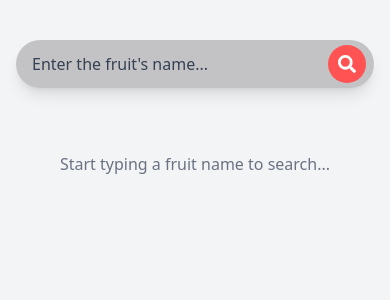
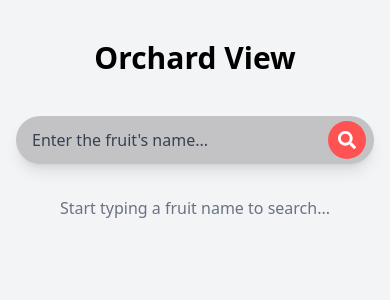
Before and after one commit to deep10dr/OrchardView, a Next.js app: page /fruits in a window 390 px wide. Shown: the top 300 px of the page. Built offline with nearby package versions, Linux system fonts and the light colour scheme.

Commit message:
Add some features in page in fruits

```diff
--- a/src/app/fruits/page.tsx
+++ b/src/app/fruits/page.tsx
@@ -44,6 +44,7 @@ export default function Page() {
       );
 
       const data = res.data as Details[];
+
       if (!data.length) {
         setError("No results found.");
       } else {
@@ -57,13 +58,17 @@ export default function Page() {
   }, [query]);
 
   return (
-    <div className="w-full min-h-screen bg-gray-100 flex flex-col items-center py-10 px-4">
+    <div className="w-full min-h-screen bg-gray-100 flex flex-col items-center py-10 px-4 gap-6">
+      {/* Title */}
+      <p className="text-center font-bold text-3xl mb-4">Orchard View</p>
+
       {/* Search Box */}
-      <div className="flex h-12 rounded-3xl gap-2 items-center bg-black/20 px-2 shadow-lg mb-6 w-full max-w-xl">
+      <div className="flex h-12 rounded-3xl gap-2 items-center bg-black/20 px-2 shadow-lg w-full max-w-xl">
         <input
           ref={inputRef}
           type="text"
           placeholder="Enter the fruit's name..."
+          aria-label="Search input"
           className="flex-grow bg-transparent text-black placeholder:text-gray-700 p-2 focus:outline-none"
           value={query}
           onChange={(e) => setQuery(e.target.value)}
@@ -74,7 +79,7 @@ export default function Page() {
         <button
           onClick={handleSearch}
           disabled={loading}
-          className="bg-[#FF5252] text-white p-[10px] rounded-full hover:shadow-2xl transition duration-200 h-max "
+          className="bg-[#FF5252] text-white p-[10px] rounded-full hover:shadow-2xl transition duration-200"
         >
           {loading ? (
             <PiSpinnerBold className="animate-spin text-xl" />
@@ -85,16 +90,17 @@ export default function Page() {
       </div>
 
       {/* Error Message */}
-      {error && (
-        <p className="text-red-600 font-medium mb-4 text-center">{error}</p>
-      )}
+      {error && <p className="text-red-600 font-medium text-center">{error}</p>}
 
       {/* Results */}
-      <div className="grid gap-4 sm:grid-cols-2 md:grid-cols-3 w-full max-w-6xl">
-        {items.map((item, index) => (
+      <div className="grid gap-4 sm:grid-cols-2 md:grid-cols-3 w-full max-w-6xl p-2 overflow-y-auto md:h-[500px]">
+        {!loading &&
+          !error &&
+          items.length > 0 &&
+          items.map((item, index) => (
             <div
               key={index}
-            className="bg-white text-black rounded-xl p-4 shadow hover:shadow-xl transition duration-300"
+              className="bg-white text-black rounded-xl p-4 shadow hover:shadow-xl transition duration-300 "
             >
               <h2 className="text-lg font-bold">{item.name}</h2>
               <p className="text-sm italic text-gray-700">
@@ -104,14 +110,13 @@ export default function Page() {
               <p className="text-xs text-gray-800">{item.description}</p>
             </div>
           ))}
-      </div>
 
-      {/* No Results Placeholder */}
-      {!loading && !items.length && !error && (
-        <p className="text-gray-500 mt-10">
+        {!loading && !error && items.length === 0 && (
+          <p className="text-center col-span-full text-gray-500">
             Start typing a fruit name to search...
           </p>
         )}
       </div>
+    </div>
   );
 }
```
Lines whose indentation alone changed are shown as unchanged.
